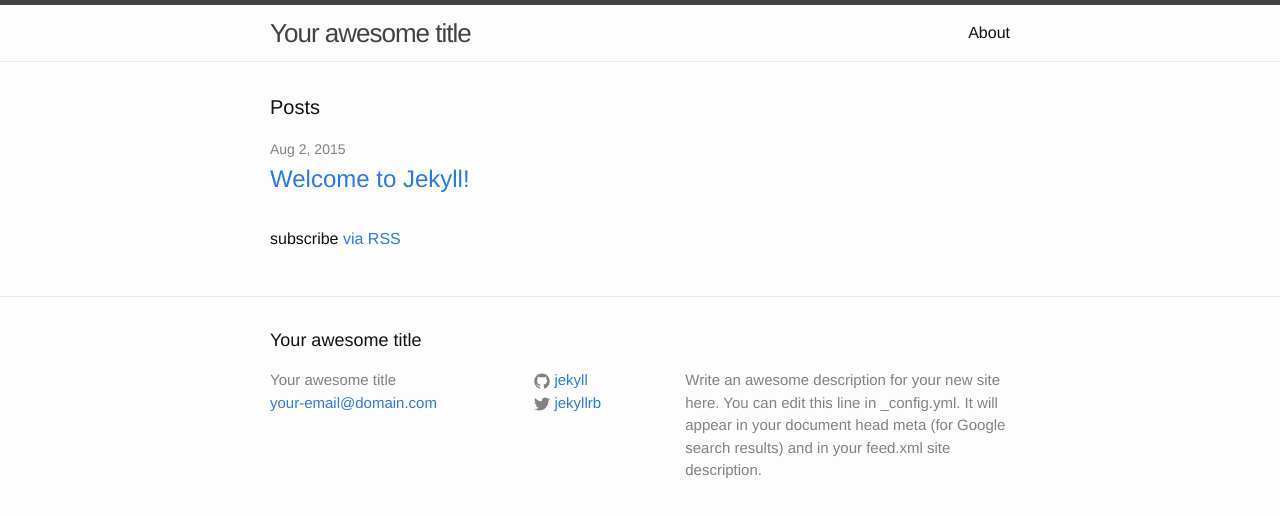
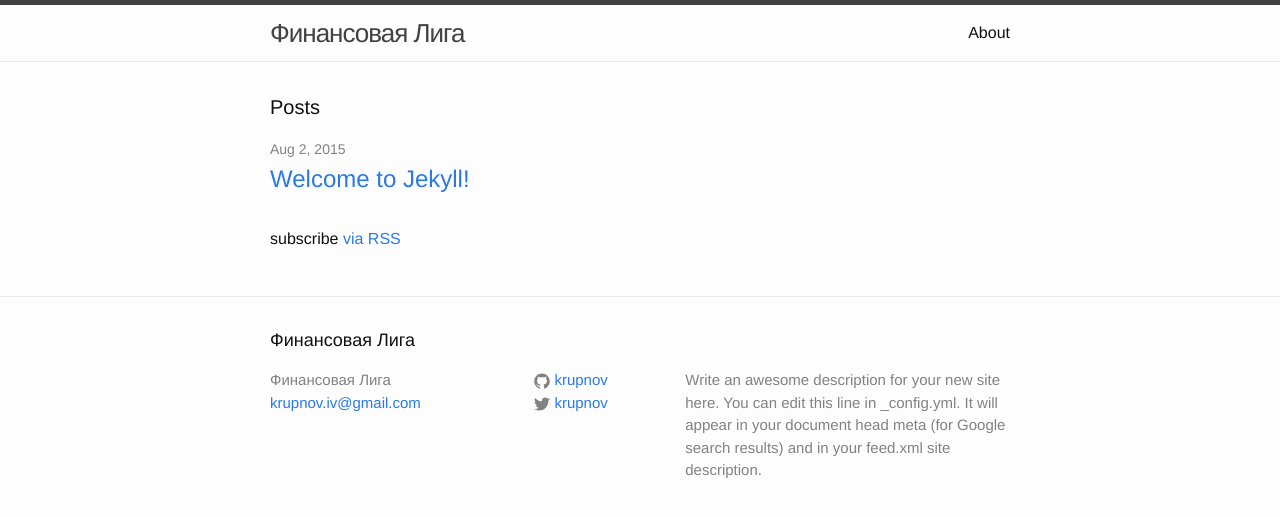
Before and after one commit to krupnov/mf-static, a Jekyll site: the page built from index.html, in a window 1280 px wide. Shown: the top 517 px of the page. Built offline with Jekyll 4.4.1, drawn with Linux system fonts in a browser that asks for light colours.

Commit message:
Title and some meta changed

```diff
--- a/_config.yml
+++ b/_config.yml
@@ -1,14 +1,14 @@
 # Site settings
-title: Your awesome title
-email: your-email@domain.com
+title: Финансовая Лига
+email: krupnov.iv@gmail.com
 description: > # this means to ignore newlines until "baseurl:"
   Write an awesome description for your new site here. You can edit this
   line in _config.yml. It will appear in your document head meta (for
   Google search results) and in your feed.xml site description.
 baseurl: "" # the subpath of your site, e.g. /blog/
-url: "http://yourdomain.com" # the base hostname & protocol for your site
-twitter_username: jekyllrb
-github_username:  jekyll
+url: "http://www.finlig.ru" # the base hostname & protocol for your site
+twitter_username: krupnov
+github_username:  krupnov
 
 # Build settings
 markdown: kramdown
```
